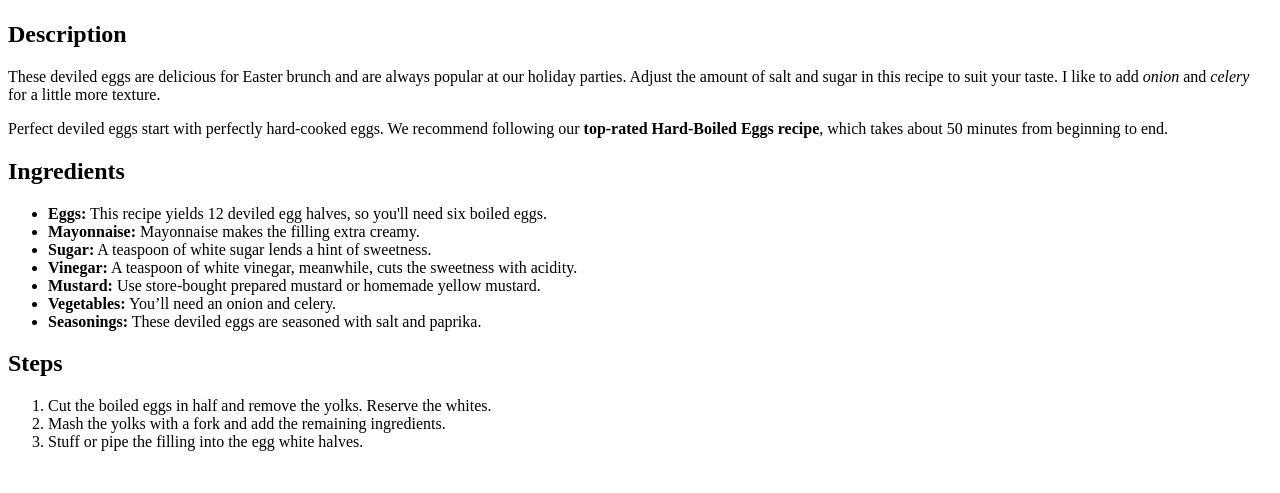
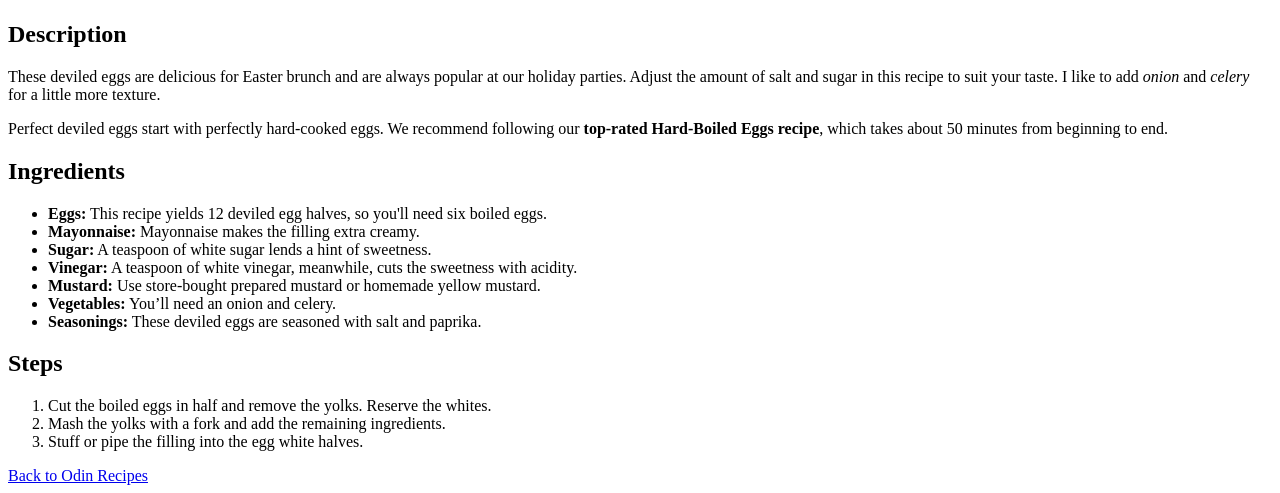
Before and after one commit to luipens/odin-recipes, a plain HTML site: page recipes/deviled-eggs.html in a window 1280 px wide. Shown: the part 383-876 px from the top of the page. Before the commit the page ends 850 px from the top, so only its background shows below. Drawn offline with Linux system fonts and the light colour scheme.

Commit message:
Add links for each recipe back to index.html

```diff
--- a/recipes/deviled-eggs.html
+++ b/recipes/deviled-eggs.html
@@ -57,5 +57,6 @@
       <li>Mash the yolks with a fork and add the remaining ingredients.</li>
       <li>Stuff or pipe the filling into the egg white halves.</li>
     </ol>
+    <a href="../index.html">Back to Odin Recipes</a>
   </body>
 </html>
```
Also changed, not shown: recipes/fajita-tacos.html (+1 -0 lines), recipes/strawberry-spinach-salad.html (+1 -0 lines).
